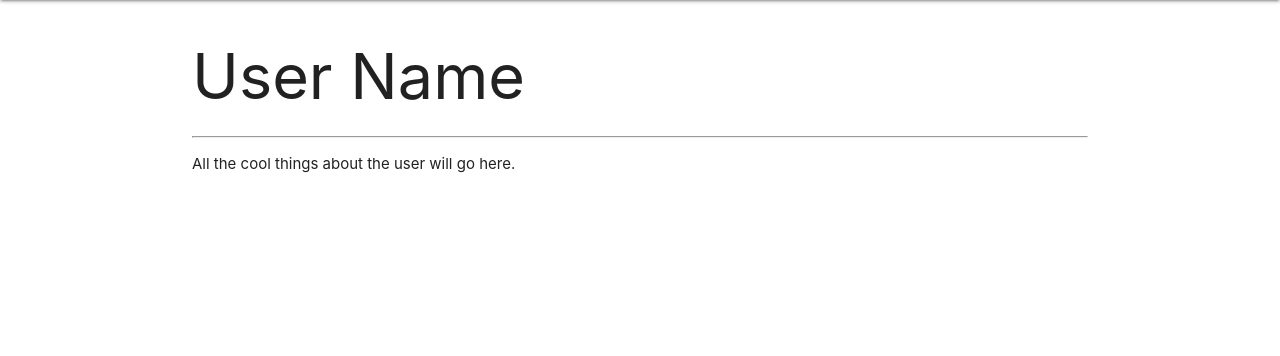
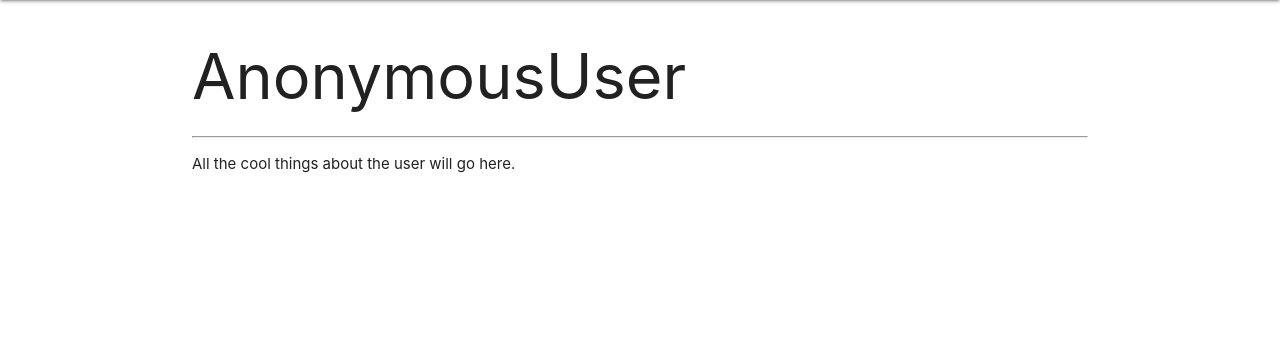
Before and after one commit to jcoles1155/carsio2, a Django app: page /profile/ in a window 1280 px wide. Shown: the part 64-420 px from the top of the page. Run offline with Django 3.2, Linux system fonts and the light colour scheme.

Commit message:
added user name to nav and profile page

```diff
--- a/main_app/templates/base.html
+++ b/main_app/templates/base.html
@@ -29,7 +29,7 @@
             {% if user.is_authenticated %}
             <li><a href="{% url 'cars_create' %}">Add a Car</a></li>
             <li><a href="{% url 'index' %}">Cars List</a></li>
-            <li><a href="{% url 'profile' %}">User Name</a></li>
+            <li><a href="{% url 'profile' %}">{{ user }}</a></li>
             <li><a href="{% url 'logout' %}">Log Out</a></li>
             {% else %}
             <li><a href="{% url 'signup' %}">Sign Up</a></li>
--- a/main_app/templates/profile.html
+++ b/main_app/templates/profile.html
@@ -1,6 +1,6 @@
 {% extends 'base.html' %} {% block content %}
 
-<h1>User Name</h1>
+<h1>{{ user }}</h1>
 <hr />
 <p>All the cool things about the user will go here.</p>
 
```
